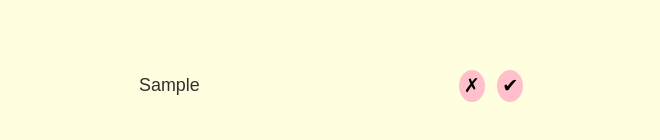
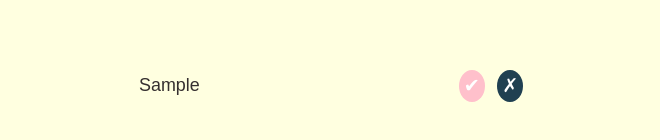
Before and after one commit to SimonaHriscu/to-do-list-in-react, a React (Create React App) app: page / in a window 1280 px wide. Both pictures are taken after typing "Sample" into the empty fields and a click on the input "Add". Shown: the part 194-334 px from the top of the page, without its empty margins (309-969 px from the left). Built offline with nearby package versions, Linux system fonts and the light colour scheme.

Commit message:
check button

```diff
--- a/package.json
+++ b/package.json
@@ -2,10 +2,12 @@
   "name": "to-do-list",
   "version": "0.1.0",
   "private": true,
+  "homepage": "to-do-list-in-React",
   "dependencies": {
     "@testing-library/jest-dom": "^4.2.4",
     "@testing-library/react": "^9.5.0",
     "@testing-library/user-event": "^7.2.1",
+    "gh-pages": "^3.1.0",
     "react": "^16.13.1",
     "react-dom": "^16.13.1",
     "react-scripts": "3.4.1",
@@ -15,7 +17,9 @@
     "start": "react-scripts start",
     "build": "react-scripts build",
     "test": "react-scripts test",
-    "eject": "react-scripts eject"
+    "eject": "react-scripts eject",
+    "predeploy": "npm run build",
+    "deploy": "gh-pages -d build"
   },
   "eslintConfig": {
     "extends": "react-app"
--- a/src/components/ListOfItems.js
+++ b/src/components/ListOfItems.js
@@ -8,11 +8,11 @@ const ListOfItems = (props) => {
       <li key={i}>
         {item}
         <div className="actions">
+        <button className="check-btn" onClick={() => props.del(item)}>
+          ✔
+        </button>
         <button className="delete-btn" onClick={() => props.del(item)}>
           ✗
-        </button>
-        <button className="delete-btn" onClick={() => props.del(item)}>
-          ✔
         </button>
         </div>
       </li>
--- a/src/scss/main.scss
+++ b/src/scss/main.scss
@@ -54,7 +54,17 @@
             justify-content: space-between;
           }
           .delete-btn {
+            background: #204051;
+            color:white;
+            font-size: 1.5vw;
+            border-radius: 70%;
+            border: none;
+            height: 4vh;
+            width: 2vw;
+          }
+          .check-btn {
             background: pink;
+            color:white;
             font-size: 1.5vw;
             border-radius: 70%;
             border: none;
```
Also changed, not shown: 1 other file (tests, documents, lock files or other folders).
